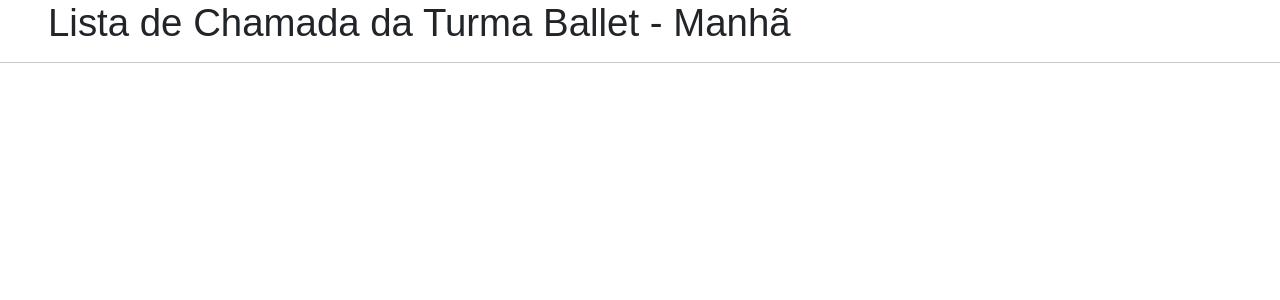
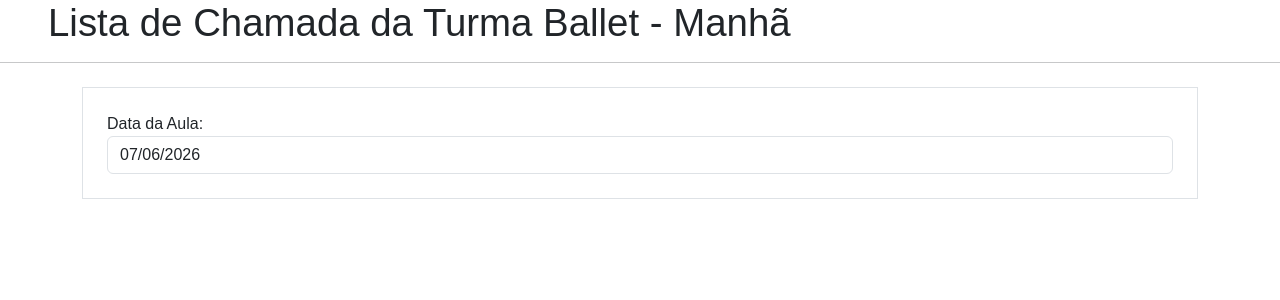
Before and after one commit to vitorcosta98/site_VerboAmar, a Flask app: a page that uses site_verbo_amar/templates/pag_chamada.html in a window 1280 px wide. Shown: the part 126-426 px from the top of the page. Run offline with Flask 3, Linux system fonts and the light colour scheme; a user stored in the database is signed in; some libraries are stand-ins or nearby versions.

Commit message:
fix: Correção da função carregar_chamada e form_chamada * A data carrega automaticamente no campo data da aula, com a data atual * Alteração do valor default no formulário, no campo de data atual

```diff
--- a/site_verbo_amar/forms.py
+++ b/site_verbo_amar/forms.py
@@ -92,3 +92,11 @@ class FormLogin(FlaskForm):
     senha = PasswordField('Senha', validators=[DataRequired(), Length(6,20)])
     lembrar_dados = BooleanField('Lembrar Dados')
     botao_submit_login = SubmitField('Fazer Login')
+
+
+class FormChamada(FlaskForm):
+    data_atual = StringField("Data da Aula: ", validators=[DataRequired(),
+                                                           Regexp(r'^\d{2}/\d{2}/\d{4}',
+                                                                  message="Use o formato DD/MM/AAAA")],
+                                                                  render_kw={"placeholder":"DD/MM/AAAA"},
+                                                            default=lambda: datetime.now().strftime("%d/%m/%Y"))
--- a/site_verbo_amar/routes.py
+++ b/site_verbo_amar/routes.py
@@ -1,6 +1,6 @@
 from flask import render_template, redirect, url_for, flash, request, abort
 from site_verbo_amar import app, database, bcrypt
-from site_verbo_amar.forms import FormCriarConta, FormCadAluno,FormLogin, FormCadAtividade, FormTurma
+from site_verbo_amar.forms import FormCriarConta, FormCadAluno,FormLogin, FormCadAtividade, FormTurma, FormChamada
 from site_verbo_amar.models import Usuario, Aluno, Atividade, Turma
 from flask_login import login_user, logout_user, current_user, login_required
 import secrets
@@ -190,8 +190,9 @@ def carregar_chamada(nome_turma):
     turma = Turma.query.filter_by(nome_turma=nome_turma).first_or_404()
     lista_alunos = list(turma.id_aluno)
     print(lista_alunos)
+    form_chamada = FormChamada()
 
-    return render_template('pag_chamada.html', nome_turma=nome_turma)
+    return render_template('pag_chamada.html', nome_turma=nome_turma, form_chamada=form_chamada)
 
 
 def carregar_nome_atividades():
--- a/site_verbo_amar/templates/pag_chamada.html
+++ b/site_verbo_amar/templates/pag_chamada.html
@@ -7,4 +7,31 @@
 </div>
 <hr>
 
+<div class="container">
+    <div class="row">
+        <div class="col">
+            <form method="POST", action="" class="border p-4 mt-2">
+                {{form_chamada.csrf_token}}
+                <fieldset>
+                    <div class="form-group">
+                        {{form_chamada.data_atual.label(class="form-control-label")}}
+                        {% if form_chamada.data_atual.errors %}
+                            {{form_chamada.data_atual(class='form-control is-invalid')}}
+                    </div>
+                    <div class='invalid-feedback'>
+                        {% for erro in form_chamada.data_atual.errors %}
+                            {{erro}}
+                        {% endfor %}
+                    </div>
+                        {% else %}
+                            {{form_chamada.data_atual(class="form-control",placeholder='DD/MM/AAAA')}}
+                        {% endif %}
+                </fieldset>
+            </form>
+        </div>
+    </div>
+</div>
+
+
+
 {% endblock %}
```
